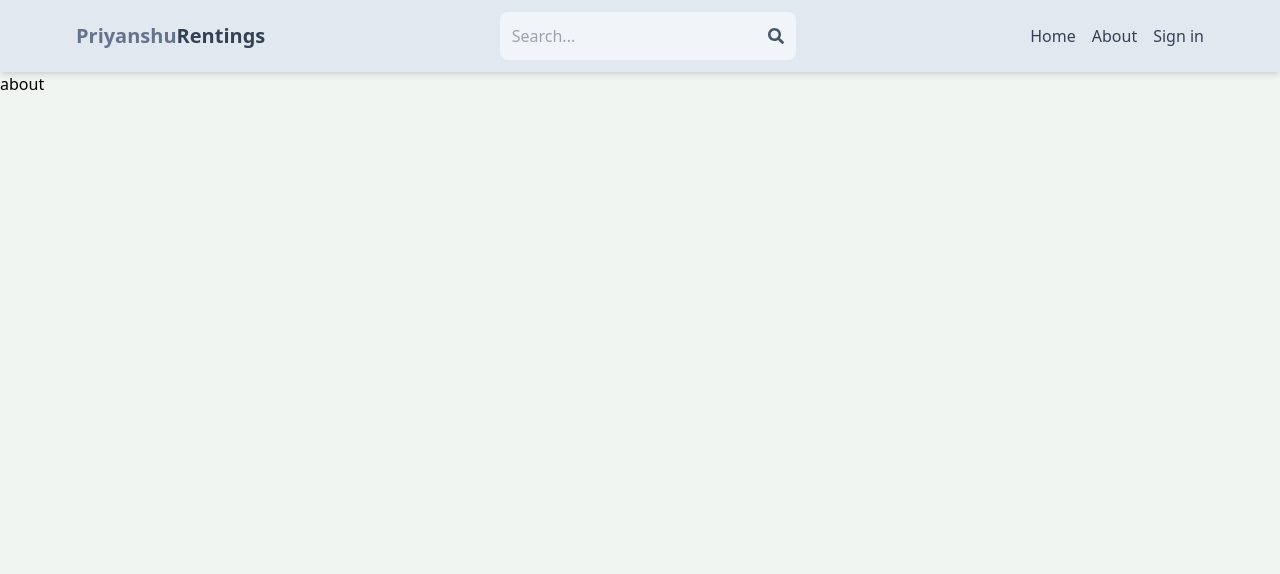
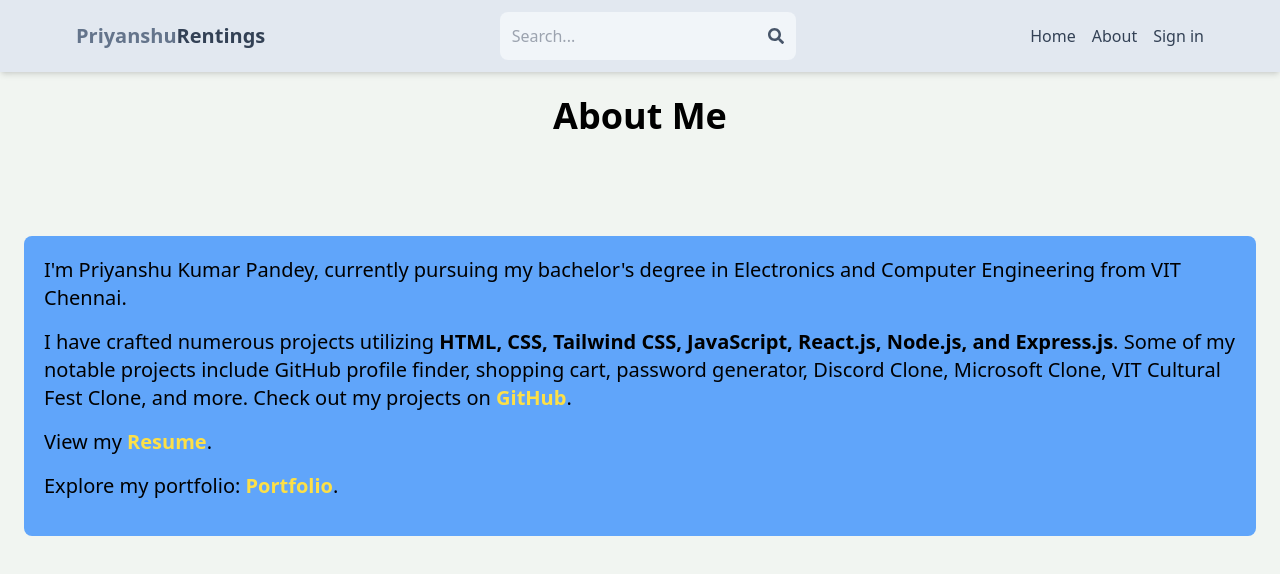
Before and after one commit to rashup198/Renter, a React (Vite) app in the folder renting/: page /about in a window 1280 px wide. Shown: the top 574 px of the page. Built offline with nearby package versions, Linux system fonts and the light colour scheme; no server answers.

Commit message:
Updated About.Jsx

```diff
--- a/renting/src/Pages/About.jsx
+++ b/renting/src/Pages/About.jsx
@@ -1,11 +1,26 @@
-import React from 'react'
+import React from 'react';
 
 const About = () => {
   return (
-    <div>
-      <h1>about</h1>
+    <div className="h-[100vh] flex flex-col align-top bg-gradient-to-r  text-black p-6 rounded-lg shadow-lg">
+      <h1 className="text-4xl font-bold text-center mb-[100px]">About Me</h1>
+
+      <div className=" bg-blue-400 p-5 rounded-lg">
+      <p className="text-xl mb-4">
+        I'm Priyanshu Kumar Pandey, currently pursuing my bachelor's degree in Electronics and Computer Engineering from VIT Chennai.
+      </p>
+      <p className=" text-xl mb-4">
+        I have crafted numerous projects utilizing <span className="font-bold">HTML, CSS, Tailwind CSS, JavaScript, React.js, Node.js, and Express.js</span>. Some of my notable projects include GitHub profile finder, shopping cart, password generator, Discord Clone, Microsoft Clone, VIT Cultural Fest Clone, and more. Check out my projects on <a className="text-yellow-300 font-bold hover:underline" href="https://github.com/rashup198">GitHub</a>.
+      </p>
+      <p className="text-xl mb-4">
+        View my <a  className="text-yellow-300 font-bold hover:underline" href="https://drive.google.com/file/d/1ceb52YEZT-glKFeF0SR1r6f-_X4UwEIj/view?usp=drivesdk" target="_blank" rel="noopener noreferrer">Resume</a>.
+      </p>
+      <p className= "text-xl mb-4">
+        Explore my portfolio: <a  className="text-yellow-300 font-bold hover:underline" href="https://priyanshu-pandey.netlify.app/" target="_blank" rel="noopener noreferrer">Portfolio</a>.
+      </p>
+      </div>
     </div>
-  )
-}
+  );
+};
 
-export default About
+export default About;
```
